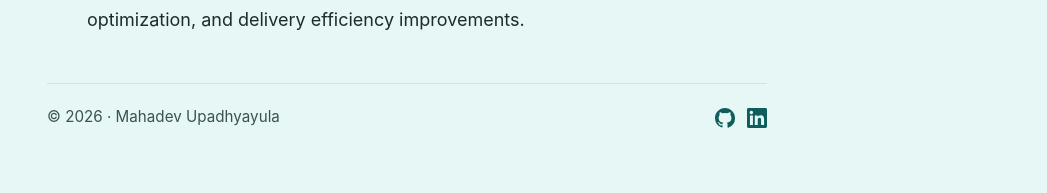
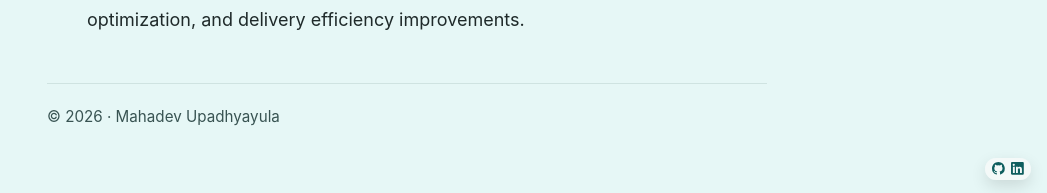
Before and after one commit to mahadevupadhyayula/mahadevupadhyayula.github.io, a Jekyll site: the page built from case-studies.md, in a window 1280 px wide. Shown: the part 704-897 px from the top of the page, without its empty margins (233-1280 px from the left). Built offline with Jekyll 4.4.1, drawn with Linux system fonts in a browser that asks for light colours; our own code applies the rules of GitHub Pages for plain Markdown files.

Commit message:
Reduce footer social icon size and pin to bottom-right

```diff
--- a/assets/css/style.css
+++ b/assets/css/style.css
@@ -183,7 +183,14 @@ img {
 .footer-social {
   display: inline-flex;
   align-items: center;
-  gap: 0.75rem;
+  gap: 0.4rem;
+  position: fixed;
+  right: 1rem;
+  bottom: 1rem;
+  padding: 0.3rem 0.45rem;
+  border-radius: 999px;
+  background: rgba(246, 249, 249, 0.9);
+  box-shadow: 0 6px 16px rgba(0, 0, 0, 0.12);
 }
 
 .footer-social a {
@@ -197,8 +204,8 @@ img {
 }
 
 .footer-social svg {
-  width: 1.25rem;
-  height: 1.25rem;
+  width: 0.8rem;
+  height: 0.8rem;
   fill: currentColor;
 }
 
```
